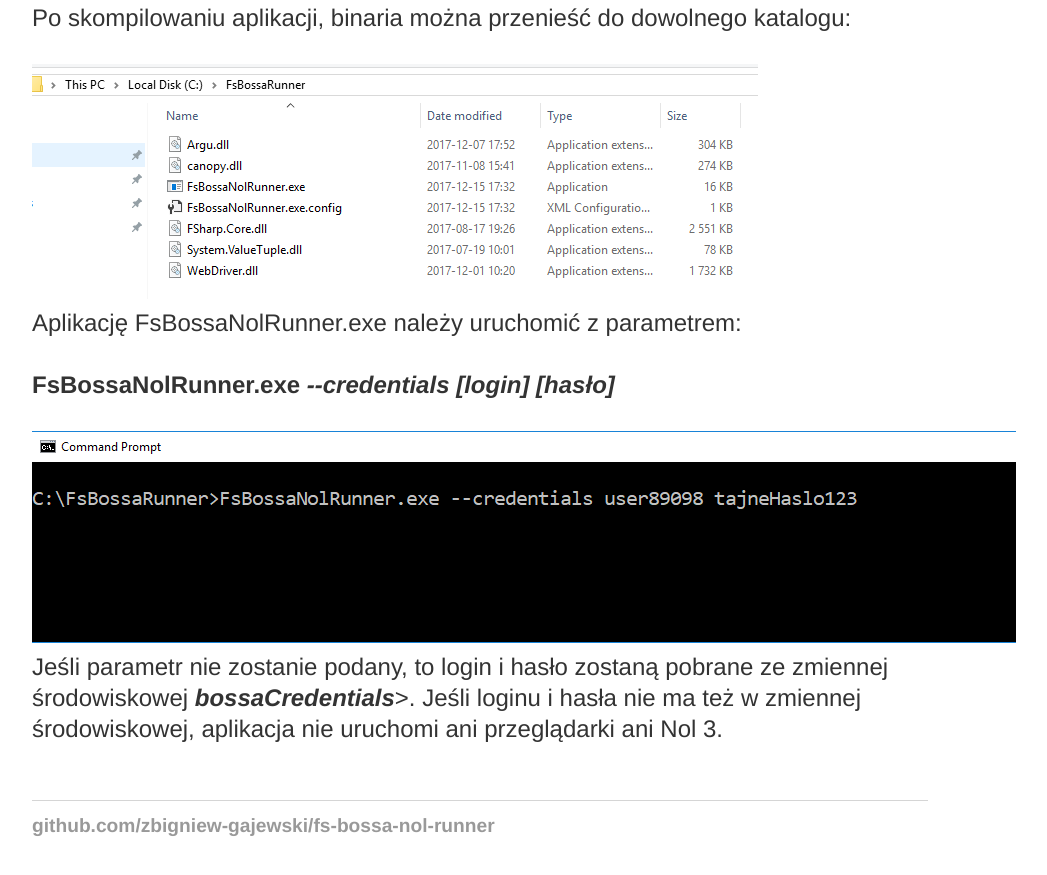
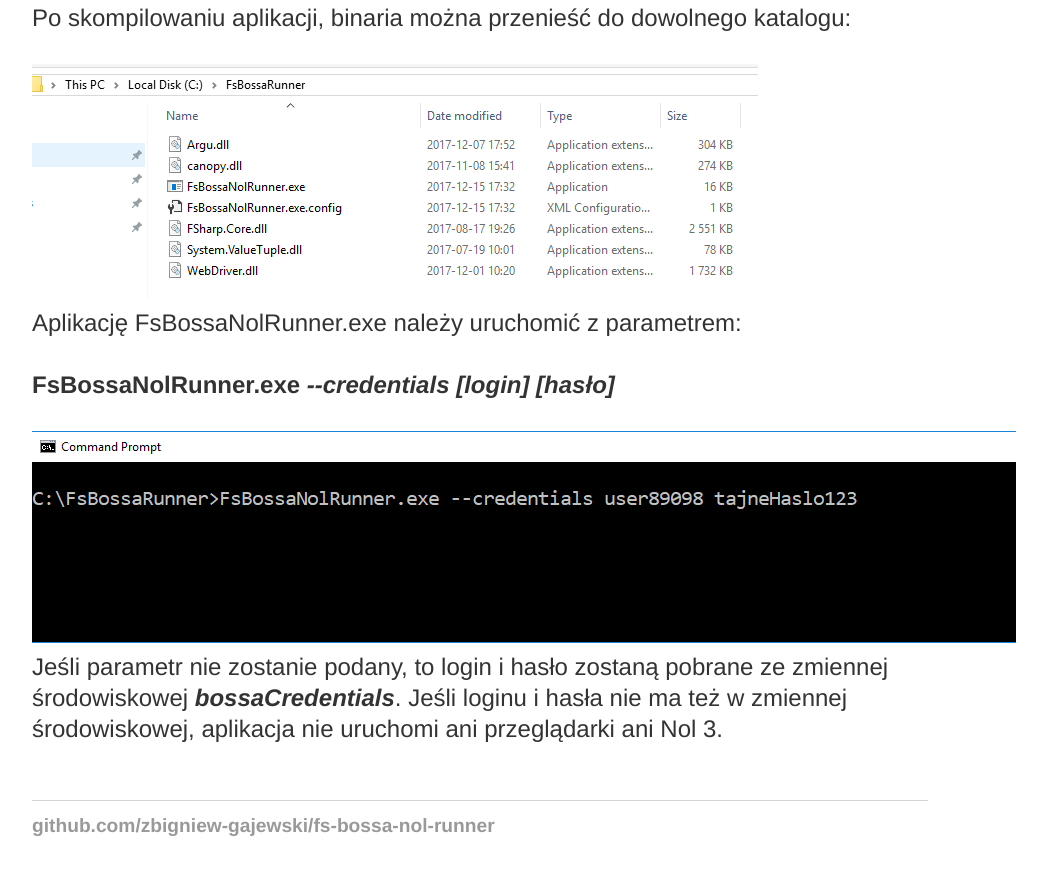
Before and after one commit to zbigniew-gajewski/fs-bossa-nol-runner, a Jekyll site: the page built from docs/index.html, in a window 1280 px wide and 900 px high, scrolled down 2179 px. Shown: the top 875 px of the window, without its empty margins (160-1207 px from the left). Built offline with Jekyll 4.4.1, drawn with Linux system fonts in a browser that asks for light colours.

Commit message:
description updated

```diff
--- a/docs/index.html
+++ b/docs/index.html
@@ -85,7 +85,7 @@ title: Nol3 runner
 			<img src="{{ site.baseurl }}/assets/FsBossaNolRunnerExe.png"></img>
 			</br>
 			Jeśli parametr nie zostanie podany, to login i hasło zostaną pobrane ze zmiennej środowiskowej
-			<em><strong>bossaCredentials</strong></em>>. Jeśli loginu i hasła nie ma też w zmiennej środowiskowej, aplikacja nie uruchomi ani przeglądarki
+			<em><strong>bossaCredentials</strong></em>. Jeśli loginu i hasła nie ma też w zmiennej środowiskowej, aplikacja nie uruchomi ani przeglądarki
 			ani Nol 3.
 			</br>
 			</br>
```
